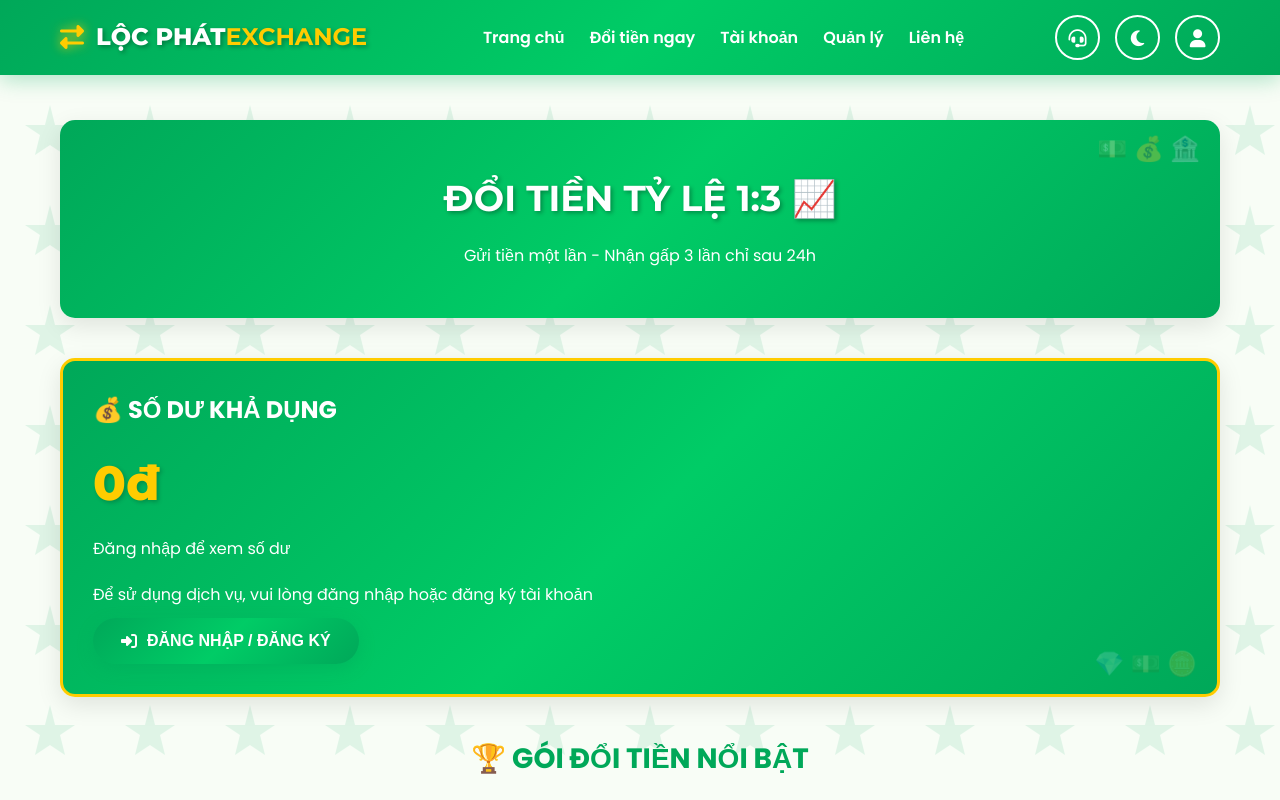
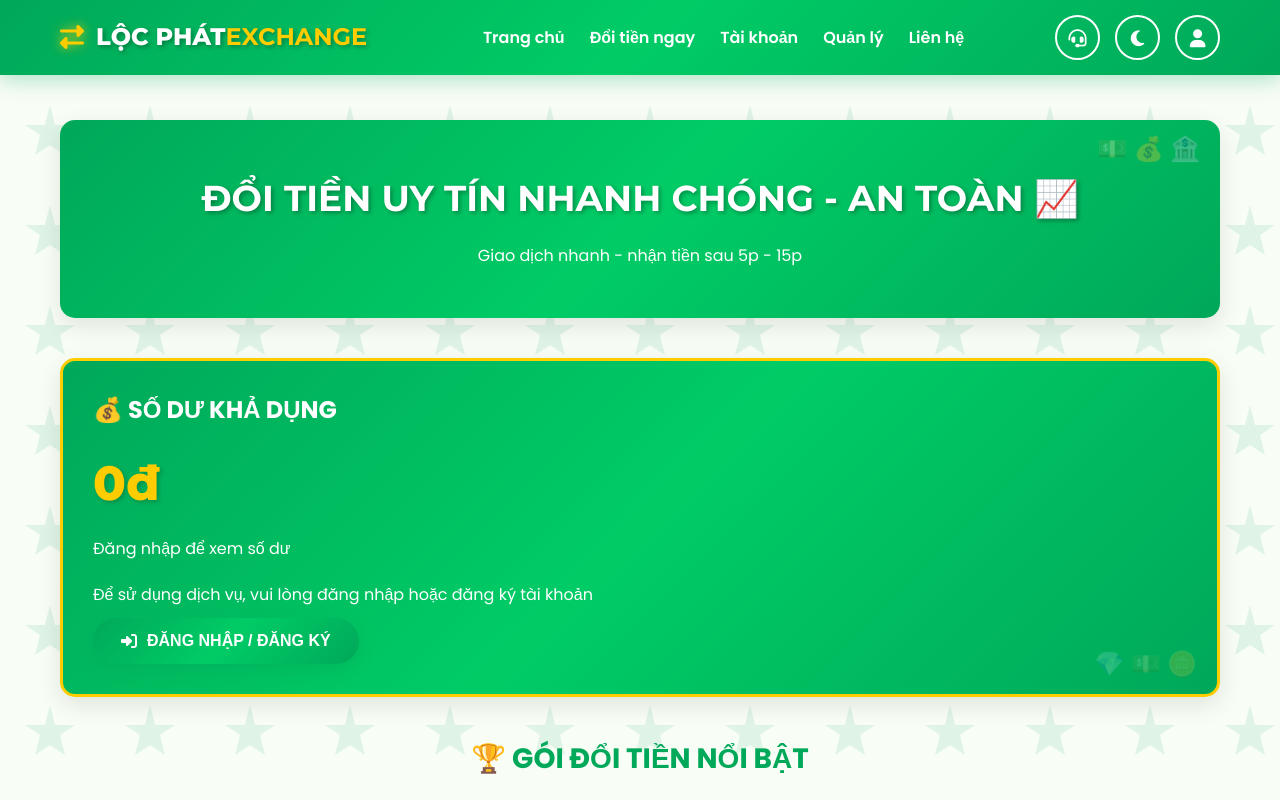
Before and after one commit to hackerhoang/doitienuytin2026, a plain HTML site: page index.html in a window 1280 px wide. Shown: the top 800 px of the page. Drawn offline with Linux system fonts and the light colour scheme; no server answers.

Commit message:
Update welcome section text in index.html

```diff
--- a/index.html
+++ b/index.html
@@ -1599,8 +1599,8 @@
         <section class="page active" id="home">
             <div class="container">
                 <div class="welcome-section">
-                    <h1>ĐỔI TIỀN TỶ LỆ 1:3 📈</h1>
-                    <p>Gửi tiền một lần - Nhận gấp 3 lần chỉ sau 24h</p>
+                    <h1>ĐỔI TIỀN UY TÍN NHANH CHÓNG - AN TOÀN 📈</h1>
+                    <p>Giao dịch nhanh - nhận tiền sau 5p - 15p</p>
                 </div>
 
                 <div class="balance-card">
```
